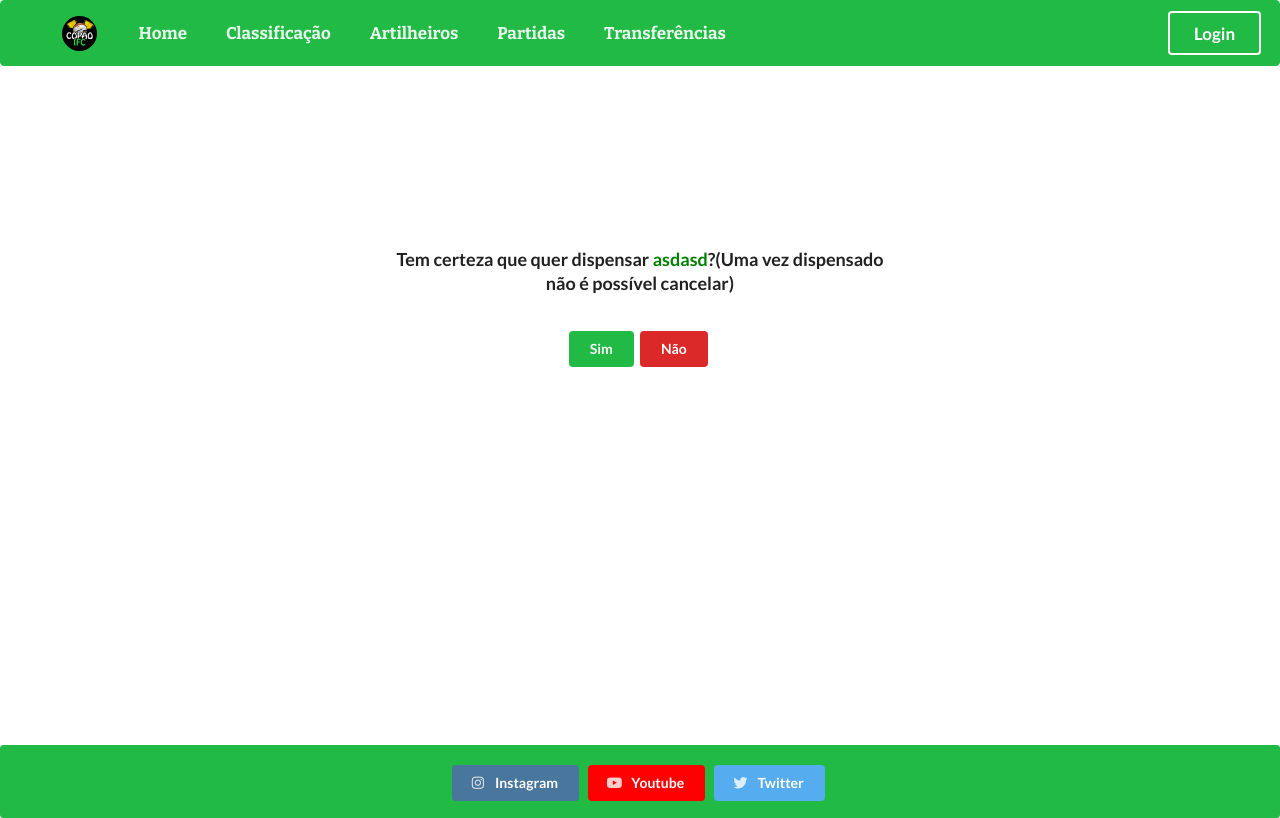
After one commit to Erkmann/copao2, a Django app: page /confirmar_dispensar/5/1 in a window 1280 px wide. The commit adds this page. Run offline with Django 3.2, Linux system fonts and the light colour scheme; data comes from the database, SQL or seed files in the repository; both versions use the stored data as it was after the commit.

Commit message:
admin time pronto

```diff
--- /dev/null
+++ b/appaccount/templates/appaccount/confirma_dispensar.html
@@ -0,0 +1,23 @@
+{% extends 'base.html' %}
+{% block content %}
+
+<div class="ui container">
+    <div class="ui centered grid" style="margin-top: 10em">
+        <div style="margin-top: 3em; margin-bottom: 3em; height: 10em; width: 40em;" class="ui centered grid">
+            <h3>Tem certeza que quer dispensar<text style="color: green"> {{ jogador.nome }}</text>?(Uma vez dispensado não é possível cancelar)</h3>
+            <div>
+                <a href="{% url 'account:dispensar' pk=jogador.id admin=admin %}"><button class="ui green button">Sim</button></a>
+                <a href="{% url 'account:account' pk=admin %}"><button class="ui red button">Não</button></a>
+            </div>
+        </div>
+    </div>
+</div>
+
+<article style="margin-top: 23.5em">
+
+</article>
+
+
+
+
+{% endblock %}
--- a/appaccount/templates/appaccount/confirma_pedido.html
+++ b/appaccount/templates/appaccount/confirma_pedido.html
@@ -7,7 +7,7 @@
             <h3>Tem certeza que quer contratar<text style="color: green"> {{ jogador.nome }}</text>?(Uma vez feita a solicitação não é possível cancelá-la)</h3>
             <div>
                 <a href="{% url 'account:solicitar' jogador=jogador.id time_solicitante=time_solicitante time_solicitado=time_solicitado pk=pk %}"><button class="ui green button">Sim</button></a>
-            <button class="ui red button">Não</button>
+                <a href="{% url 'account:account' pk=pk %}"><button class="ui red button">Não</button></a>
             </div>
         </div>
     </div>
@@ -16,8 +16,4 @@
 <article style="margin-top: 23.5em">
 
 </article>
-
-
-
-
 {% endblock %}
--- a/appaccount/urls.py
+++ b/appaccount/urls.py
@@ -10,5 +10,7 @@ urlpatterns = [
     path('solicitar/<int:jogador>/<int:time_solicitante>/<int:time_solicitado>/<int:pk>', views.solicitar, name='solicitar'),
     path('confirmacao_solicitar/<int:jogador>/<int:time_solicitante>/<int:time_solicitado>/<int:pk>', views.confirmacao_solicitar, name='confirmacao_solicitar'),
     path('aceitar_transferencia/<int:jogador>/<int:pk>/<int:time_solicitante>/<int:notificacao_id>', views.aceitar_transferencia, name='aceitar_transferencia'),
-    path('recusar_transferencia/<int:notificacao_id>/<int:pk>', views.recusar_transferencia, name='recusar_transferencia')
+    path('recusar_transferencia/<int:notificacao_id>/<int:pk>', views.recusar_transferencia, name='recusar_transferencia'),
+    path('confirmar_dispensar/<int:pk>/<int:admin>', views.confirmar_dispensar, name='confirmar_dispensar'),
+    path('dispensar/<int:pk>/<int:admin>', views.dispensar, name='dispensar'),
 ]
--- a/appaccount/views.py
+++ b/appaccount/views.py
@@ -34,15 +34,17 @@ def account(request, pk):
 
     jogs = []
 
-    notificacoesEnviadas = Notificacao.objects.filter(id_enviador=pk)
+    notificacoesEnviadas = Notificacao.objects.filter(id_enviador=pk, respondida=0)
     for jog in jogadoresTodos:
         n = 0
         for notE in notificacoesEnviadas:
             if jog.id == notE.id_jogador.id:
                 n += 1
         if n == 0:
+            if jog.id_time == None:
+                timeO = Time(id=0, logo='alow', pontos=0, cor='grey', saldo_gols=0, vitoria=0, admin_time=None)
+                jog.id_time = timeO
             jogs.append(jog)
-
 
     countT = len(jogs)
     for notI in notificacoes:
@@ -55,23 +57,39 @@ def account(request, pk):
 
 def confirmacao_solicitar(request, jogador, time_solicitante, time_solicitado, pk):
     jogador = Jogador.objects.get(id=jogador)
-    context = {'jogador': jogador, 'time_solicitante': time_solicitante, 'time_solicitado': time_solicitado, 'pk': pk}
+    if time_solicitado == 0:
+        context = {'jogador': jogador, 'time_solicitante': time_solicitante, 'time_solicitado': 0, 'pk': pk}
+    else:
+        context = {'jogador': jogador, 'time_solicitante': time_solicitante, 'time_solicitado': time_solicitado, 'pk': pk}
     return render(request, 'appaccount/confirma_pedido.html', context)
 
 
 def solicitar(request, jogador, time_solicitante, time_solicitado, pk):
-    time_solicitante = Time.objects.get(id=time_solicitante)
-    jogadoresTimeS = Jogador.objects.filter(id=time_solicitante.id)
-    usuario = User.objects.get(id=pk)
-    jogador = Jogador.objects.get(id=jogador)
-    time_solicitado = Time.objects.get(id=time_solicitado)
-    countJogadores = len(jogadoresTimeS)
+    if time_solicitado != 0:
+        time_solicitante = Time.objects.get(id=time_solicitante)
+        jogadoresTimeS = Jogador.objects.filter(id=time_solicitante.id)
+        usuario = User.objects.get(id=pk)
+        jogador = Jogador.objects.get(id=jogador)
+        time_solicitado = Time.objects.get(id=time_solicitado)
+        countJogadores = len(jogadoresTimeS)
 
-    if countJogadores >= 13:
-        return 'Nao pode solicitar pcausa do numero de jogadores ja cadastrados no time'
+        if countJogadores >= 13:
+            return 'Nao pode solicitar pcausa do numero de jogadores ja cadastrados no time'
+        else:
+            notificacao = Notificacao.objects.create(id_receptor=time_solicitado.admin_time, id_enviador=time_solicitante.admin_time, id_jogador=jogador)
+            return account(request, pk)
     else:
-        notificacao = Notificacao.objects.create(id_receptor=time_solicitado.admin_time, id_enviador=time_solicitante.admin_time, id_jogador=jogador)
-        return account(request, pk)
+        time_solicitante = Time.objects.get(id=time_solicitante)
+        jogadoresTimeS = Jogador.objects.filter(id=time_solicitante.id)
+        jogador = Jogador.objects.get(id=jogador)
+        countJogadores = len(jogadoresTimeS)
+
+        if countJogadores >= 13:
+            return 'Nao pode solicitar pcausa do numero de jogadores ja cadastrados no time'
+        else:
+            jogador.id_time = time_solicitante
+            jogador.save()
+            return account(request, pk)
 
 def aceitar_transferencia(request, jogador, pk, time_solicitante, notificacao_id):
     jogador = Jogador.objects.get(id=jogador)
@@ -100,3 +118,14 @@ def recusar_transferencia(request, notificacao_id, pk):
     notificacao.save()
 
     return account(request, pk)
+
+def confirmar_dispensar(request, pk, admin):
+    jogador = Jogador.objects.get(id=pk)
+    context = {'jogador': jogador, 'admin': admin}
+    return render(request, 'appaccount/confirma_dispensar.html', context)
+
+def dispensar(request, pk, admin):
+    jogador = Jogador.objects.get(id=pk)
+    jogador.id_time = None
+    jogador.save()
+    return account(request, admin)
```
Also changed, not shown: appaccount/templates/appaccount/usuario.html (+4 -5 lines), db.sqlite.
